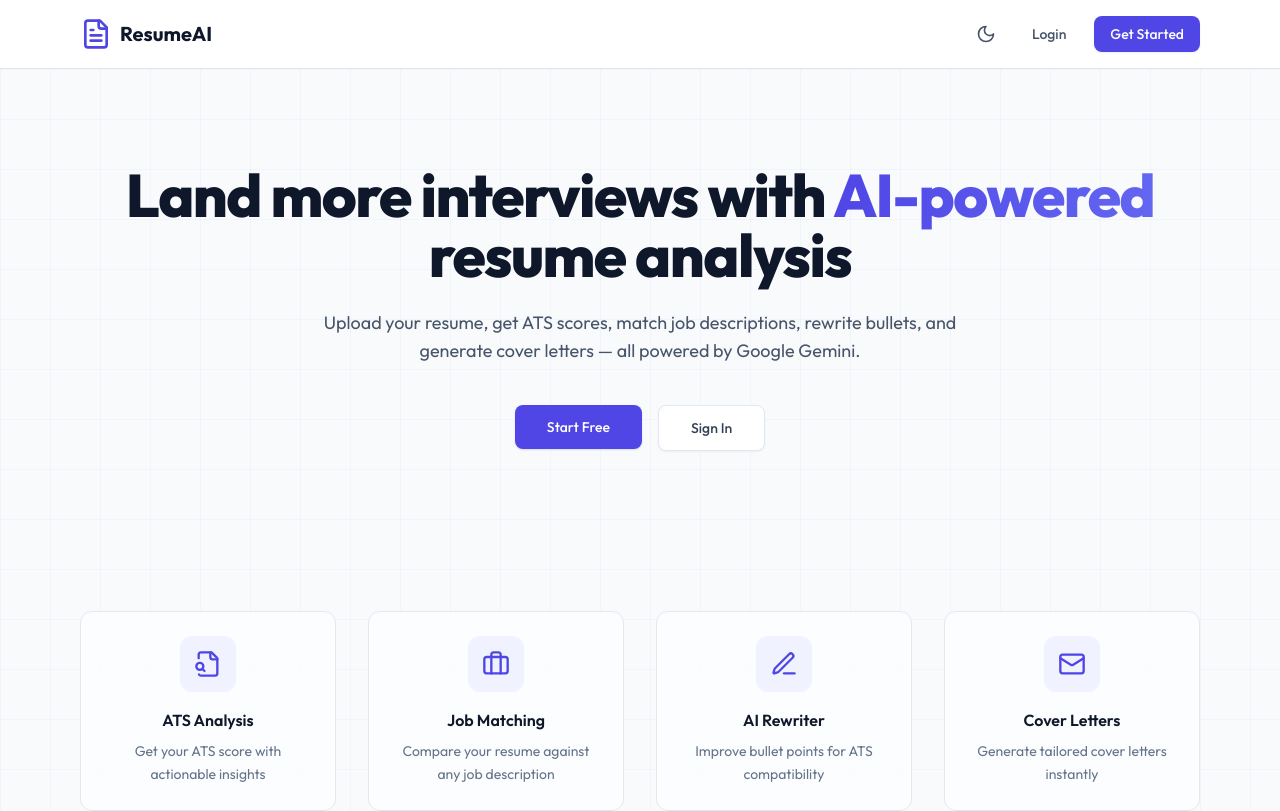
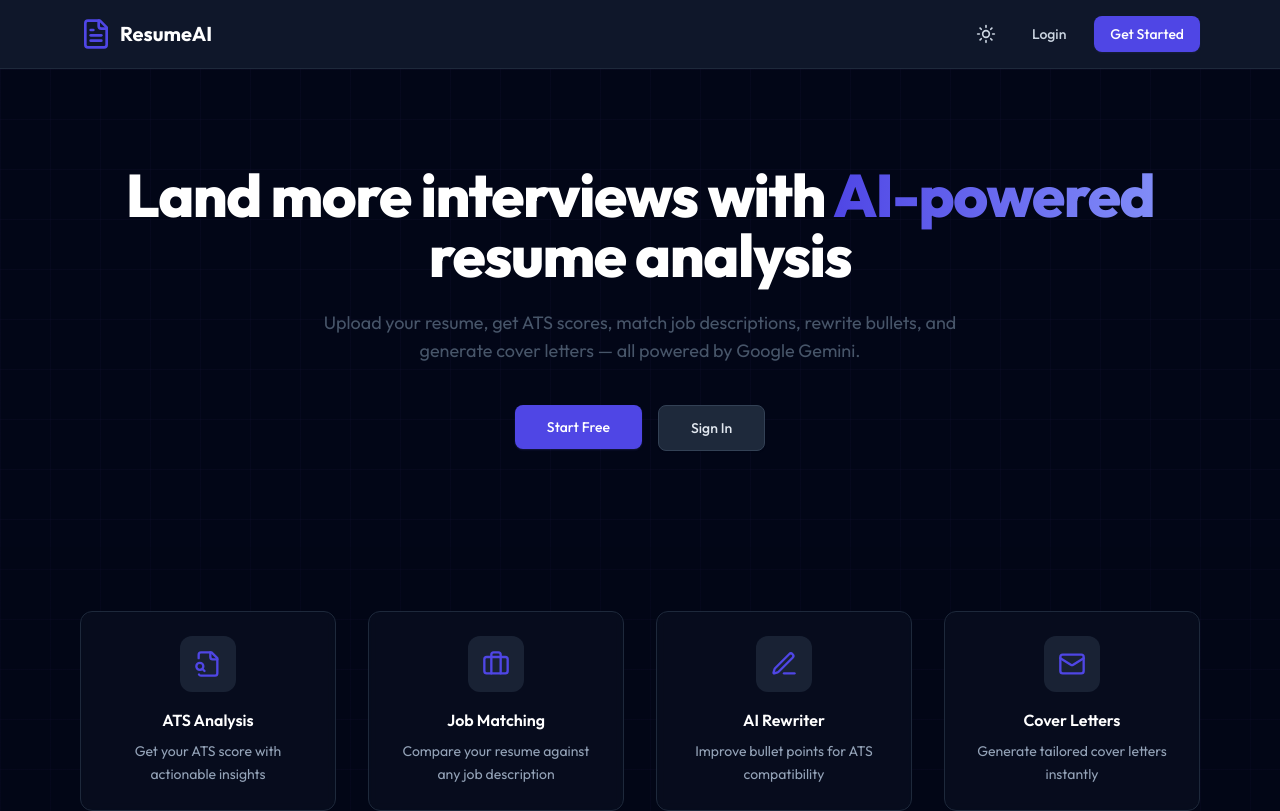
Before and after one commit to Piyush-044/AI-Resume-Analyzer, a React (Vite) app in the folder client/: page / in a window 1280 px wide. Shown: the top 811 px of the page. Built offline with nearby package versions, Linux system fonts and the light colour scheme; no server answers.

Commit message:
design: Set default theme to dark and implement rich three-stage gradient backgrounds with amplified glow orbs

```diff
--- a/client/src/context/ThemeContext.jsx
+++ b/client/src/context/ThemeContext.jsx
@@ -5,8 +5,8 @@ const ThemeContext = createContext(null);
 export const ThemeProvider = ({ children }) => {
   const [theme, setTheme] = useState(() => {
     const saved = localStorage.getItem('theme');
-    console.log('[ThemeContext] Initializing theme from storage:', saved || 'light (default)');
-    return saved || 'light';
+    console.log('[ThemeContext] Initializing theme from storage:', saved || 'dark (default)');
+    return saved || 'dark';
   });
 
   useEffect(() => {
--- a/client/src/index.css
+++ b/client/src/index.css
@@ -6,7 +6,7 @@
 
 body {
   font-family: 'Outfit', sans-serif;
-  @apply bg-slate-50 text-slate-900 antialiased dark:bg-slate-950 dark:text-slate-100 transition-colors duration-300;
+  @apply bg-gradient-to-br from-[#f8fafc] via-[#f1f5f9] to-[#e2e8f0] text-slate-900 antialiased dark:from-[#020617] dark:via-[#080c14] dark:to-[#020408] dark:text-slate-100 transition-colors duration-300 min-h-screen;
 }
 
 /* Custom Scrollbars */
--- a/client/src/layouts/DashboardLayout.jsx
+++ b/client/src/layouts/DashboardLayout.jsx
@@ -28,11 +28,11 @@ export default function DashboardLayout() {
 
   return (
     <ProtectedRoute>
-      <div className="relative flex h-screen overflow-hidden bg-slate-50/10 dark:bg-[#030712] p-4 gap-4 transition-colors duration-300">
+      <div className="relative flex h-screen overflow-hidden bg-transparent p-4 gap-4 transition-all duration-300">
         {/* Glow mesh blobs behind content */}
-        <div className="pointer-events-none absolute -left-20 -top-20 -z-10 h-[500px] w-[500px] rounded-full bg-gradient-to-br from-indigo-500/10 to-fuchsia-500/10 blur-[120px] dark:from-indigo-500/8 dark:to-purple-500/8" />
-        <div className="pointer-events-none absolute -right-20 -bottom-20 -z-10 h-[600px] w-[600px] rounded-full bg-gradient-to-tr from-fuchsia-500/10 to-indigo-500/10 blur-[150px] dark:from-purple-500/8 dark:to-indigo-500/8" />
-        <div className="pointer-events-none absolute left-[45%] top-[30%] -z-10 h-[400px] w-[400px] rounded-full bg-indigo-500/5 blur-[100px] dark:bg-indigo-500/5 animate-pulse" />
+        <div className="pointer-events-none absolute -left-20 -top-20 -z-10 h-[500px] w-[500px] rounded-full bg-gradient-to-br from-indigo-500/20 to-fuchsia-500/20 blur-[120px] dark:from-indigo-500/15 dark:to-purple-500/15" />
+        <div className="pointer-events-none absolute -right-20 -bottom-20 -z-10 h-[600px] w-[600px] rounded-full bg-gradient-to-tr from-fuchsia-500/20 to-indigo-500/20 blur-[150px] dark:from-purple-500/15 dark:to-indigo-500/15" />
+        <div className="pointer-events-none absolute left-[45%] top-[30%] -z-10 h-[400px] w-[400px] rounded-full bg-indigo-500/10 blur-[100px] dark:bg-indigo-500/8 animate-pulse" />
 
         {/* Grid pattern overlay */}
         <div className="absolute inset-0 -z-10 bg-grid-pattern opacity-100" />
```
